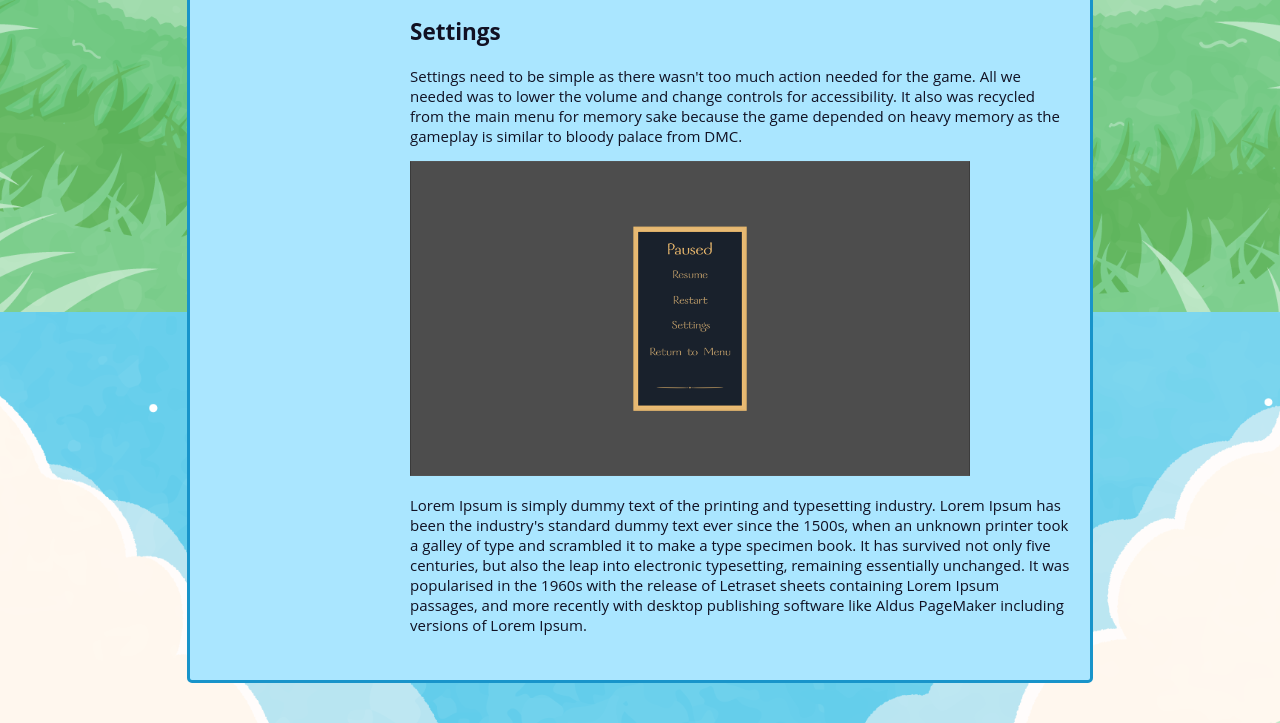
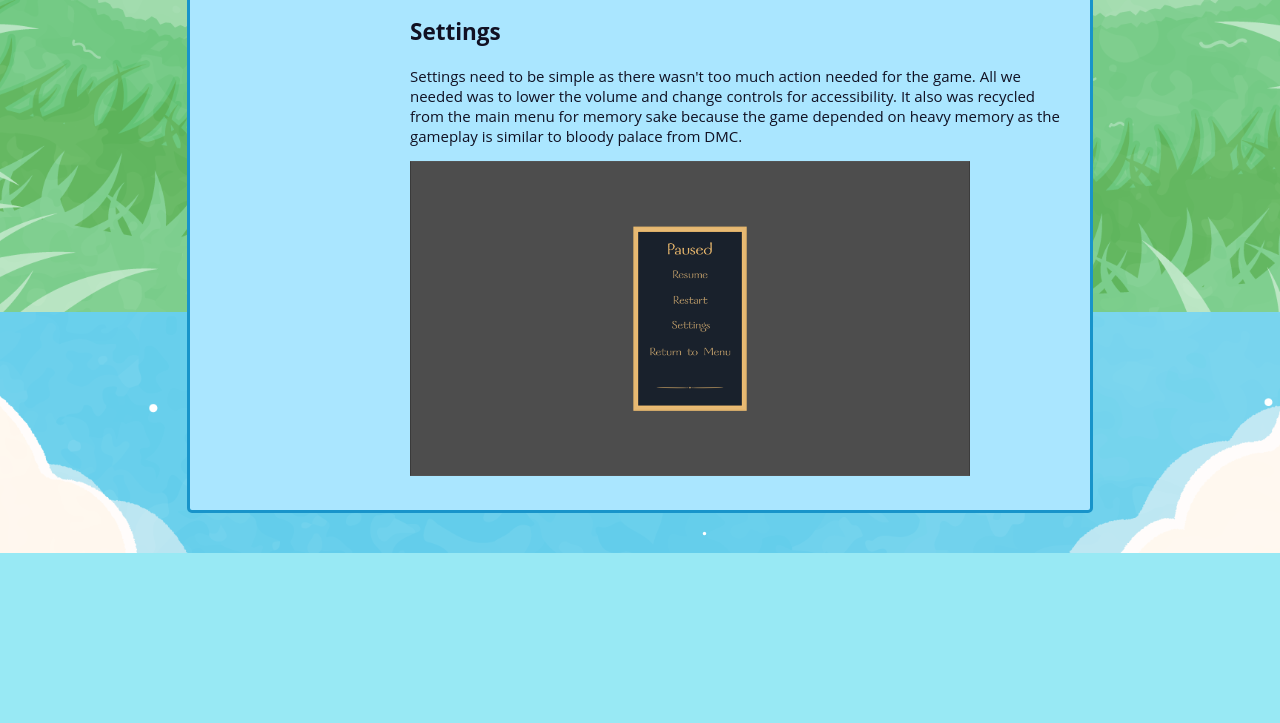
Before and after one commit to chubbleschubbu/game-dev-portfolio, a plain HTML site: page public/blogs/game 1.html in a window 1280 px wide. Shown: the part 2088-2811 px from the top of the page. After the commit the page ends 2641 px from the top, so only its background shows below. Drawn offline with Linux system fonts and the light colour scheme.

Commit message:
Update game 1 #1

```diff
--- a/public/blogs/game 1.html
+++ b/public/blogs/game 1.html
@@ -93,15 +93,6 @@
           <img src="./project_h/pause_menu.png" width="560" height="315">
         </div>
 
-        <p>
-          Lorem Ipsum is simply dummy text of the printing and typesetting industry. Lorem Ipsum has been the industry's standard dummy text ever since the 1500s,
-          when an unknown printer took a galley of type and scrambled it to make a type specimen book. It has survived not only five centuries, but also the leap
-          into electronic typesetting, remaining essentially unchanged. It was popularised in the 1960s with the release of Letraset sheets containing Lorem Ipsum
-          passages, and more recently with desktop publishing software like Aldus PageMaker including versions of Lorem Ipsum.
-        </p>
-
-
-
     </div>
 
 
```
